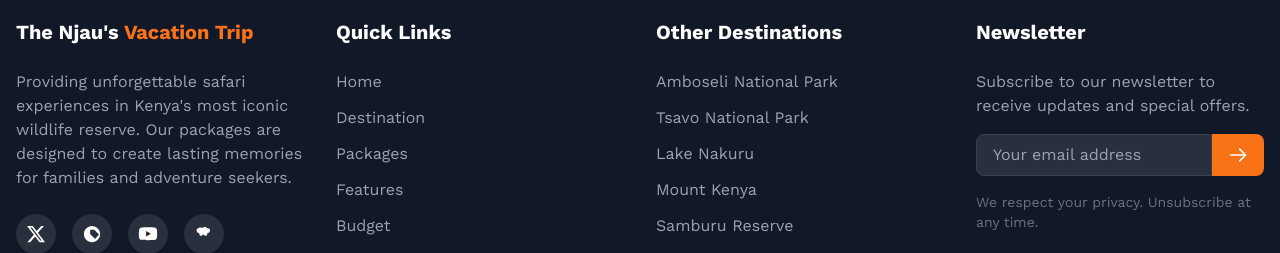
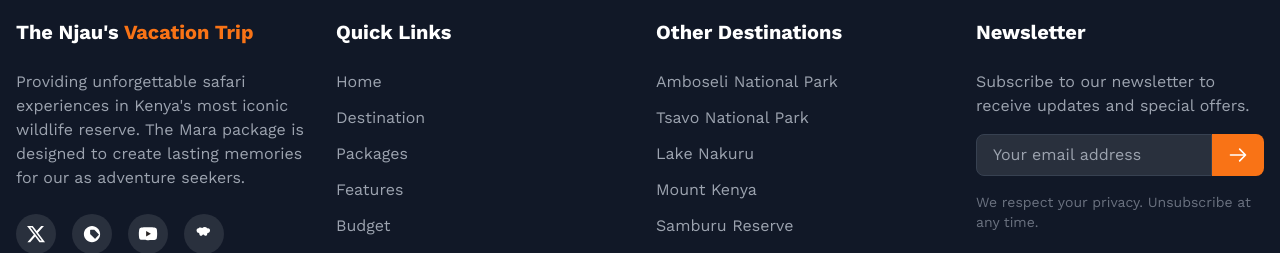
Before and after one commit to michaelnjau/Njaus-Vacation-, a React (Vite) app in the folder project-bolt-sb1-3qejv5ms/project/: page / in a window 1280 px wide. Shown: the part 4993-5246 px from the top of the page. Built offline with nearby package versions, Linux system fonts and the light colour scheme.

Commit message:
Update Footer.tsx

```diff
--- a/project-bolt-sb1-3qejv5ms/project/src/components/Footer.tsx
+++ b/project-bolt-sb1-3qejv5ms/project/src/components/Footer.tsx
@@ -8,7 +8,7 @@ const Footer: React.FC = () => {
           <div>
             <h3 className="text-xl font-bold mb-6">The Njau's <span className="text-orange-500">Vacation Trip</span></h3>
             <p className="text-gray-400 mb-6">
-              Providing unforgettable safari experiences in Kenya's most iconic wildlife reserve. Our packages are designed to create lasting memories for families and adventure seekers.
+              Providing unforgettable safari experiences in Kenya's most iconic wildlife reserve. The Mara package is designed to create lasting memories for our as adventure seekers.
             </p>
             <div className="flex space-x-4">
               <a href="#" className="w-10 h-10 bg-white/10 rounded-full flex items-center justify-center hover:bg-orange-500 transition-colors duration-300">
```
